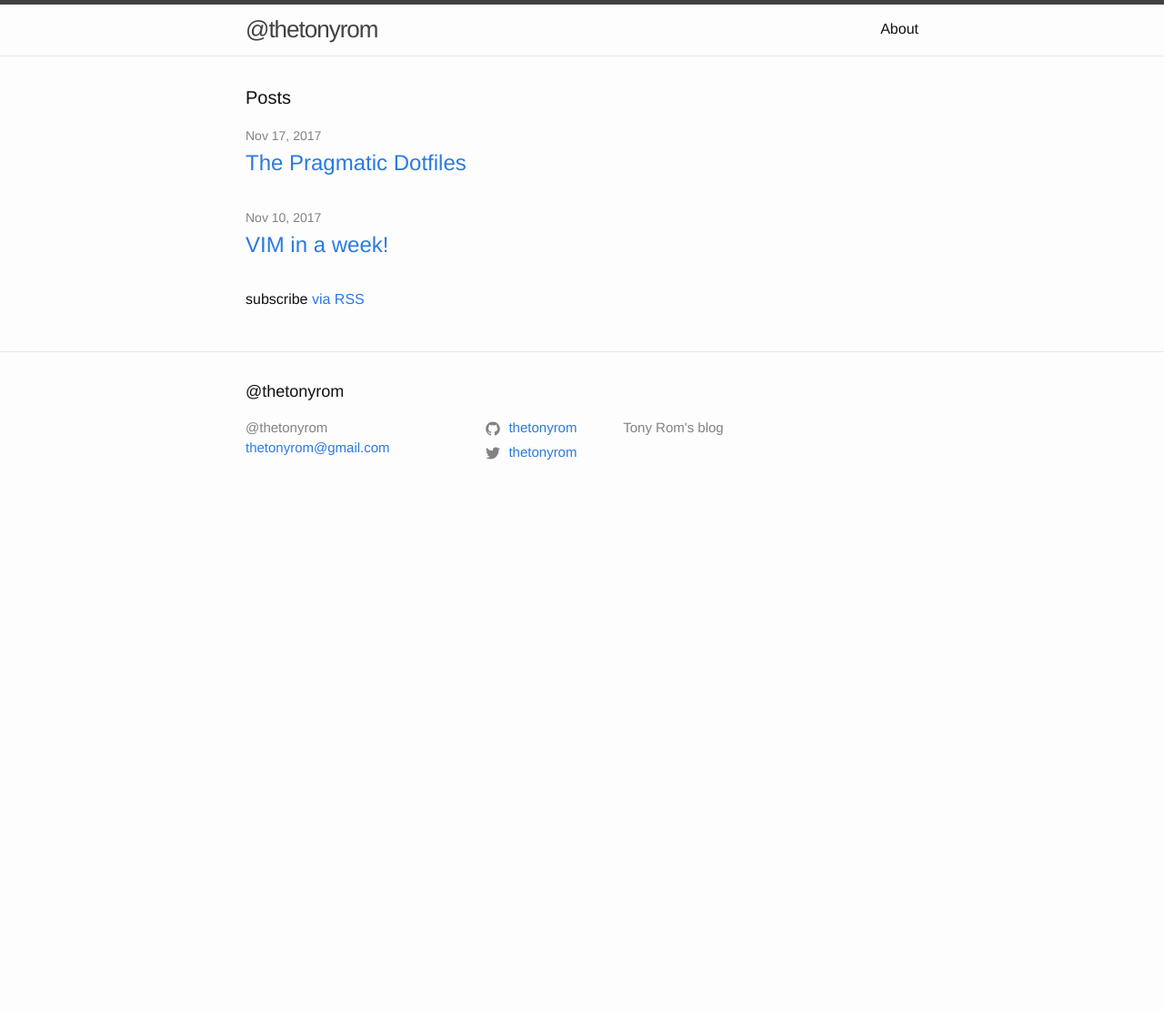
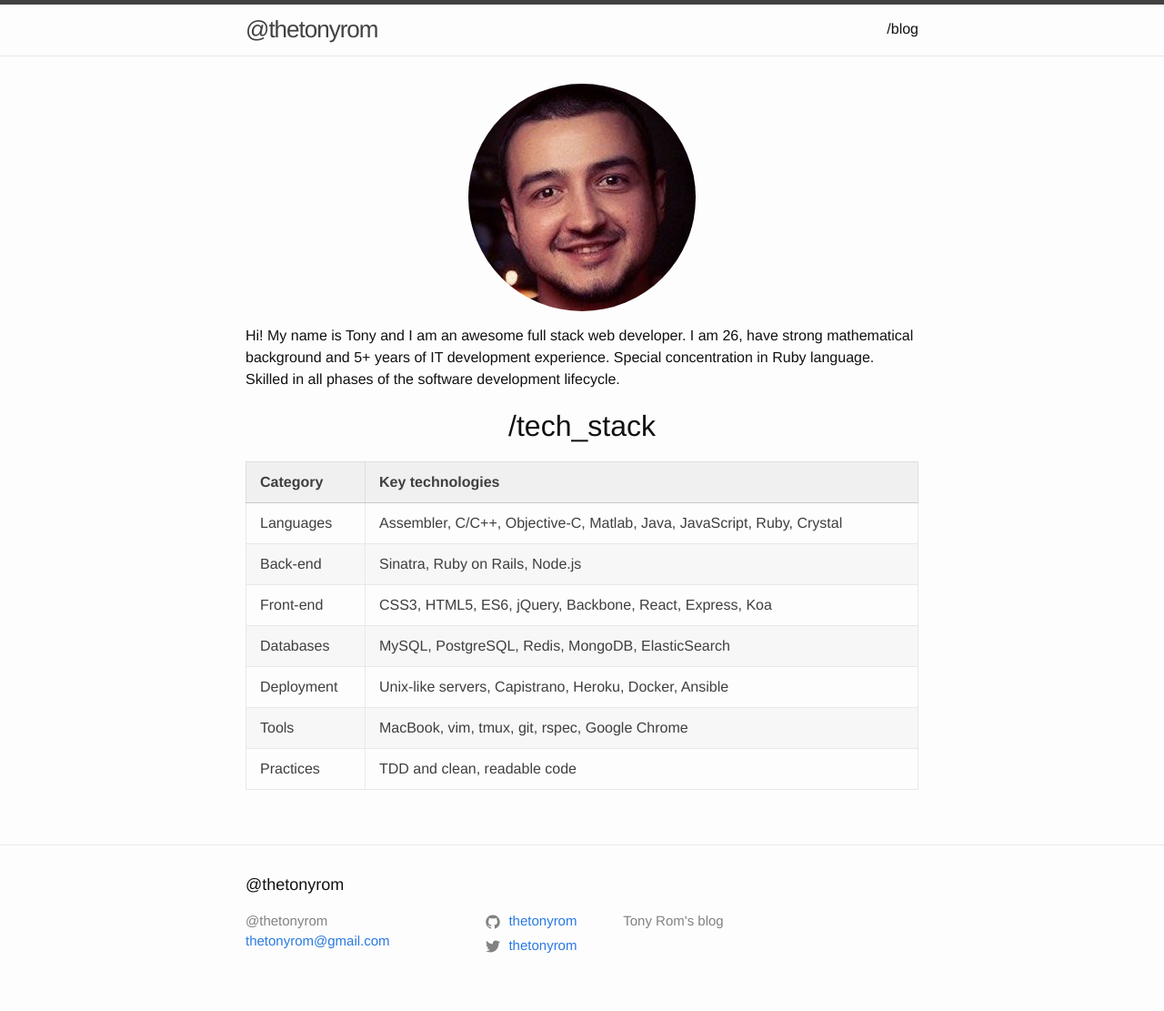
Before and after one commit to thetonyrom/thetonyrom.github.io, a Jekyll site: the page built from index.md, in a window 1280 px wide. Shown: the whole page at 91% size. Built offline with Jekyll 4.4.1, drawn with Linux system fonts in a browser that asks for light colours; before the commit the page ends 900 px from its top, so only the background shows below that.

Commit message:
Reorganize structure

```diff
--- a/assets/main.scss
+++ b/assets/main.scss
@@ -10,3 +10,7 @@
   margin-right: auto;
   border-radius: 50%;
 }
+
+.text-center {
+  text-align: center;
+}
--- a/index.md
+++ b/index.md
@@ -1,6 +1,22 @@
 ---
-# You don't need to edit this file, it's empty on purpose.
-# Edit theme's home layout instead if you wanna make some changes
-# See: https://jekyllrb.com/docs/themes/#overriding-theme-defaults
-layout: home
+layout: page
 ---
+
+![avatar](/assets/images/ava_crop.jpeg){: #avatar }
+
+Hi! My name is Tony and I am an awesome full stack web developer.
+I am 26, have strong mathematical background and 5+ years of IT development experience.
+Special concentration in Ruby language. Skilled in all phases of the software development lifecycle.
+
+## /tech\_stack
+{:.text-center}
+
+| Category   | Key technologies |
+|------------|------------------|
+| Languages  | Assembler, C/C++, Objective-C, Matlab, Java, JavaScript, Ruby, Crystal |
+| Back-end   | Sinatra, Ruby on Rails, Node.js |
+| Front-end  | CSS3, HTML5, ES6, jQuery, Backbone, React, Express, Koa |
+| Databases  | MySQL, PostgreSQL, Redis, MongoDB, ElasticSearch |
+| Deployment | Unix-like servers, Capistrano, Heroku, Docker, Ansible |
+| Tools      | MacBook, vim, tmux, git, rspec, Google Chrome |
+| Practices  | TDD and clean, readable code |
```
Also changed, not shown: about.md (deleted, +0 -23 lines), blog.md (added, +5 -0 lines).
